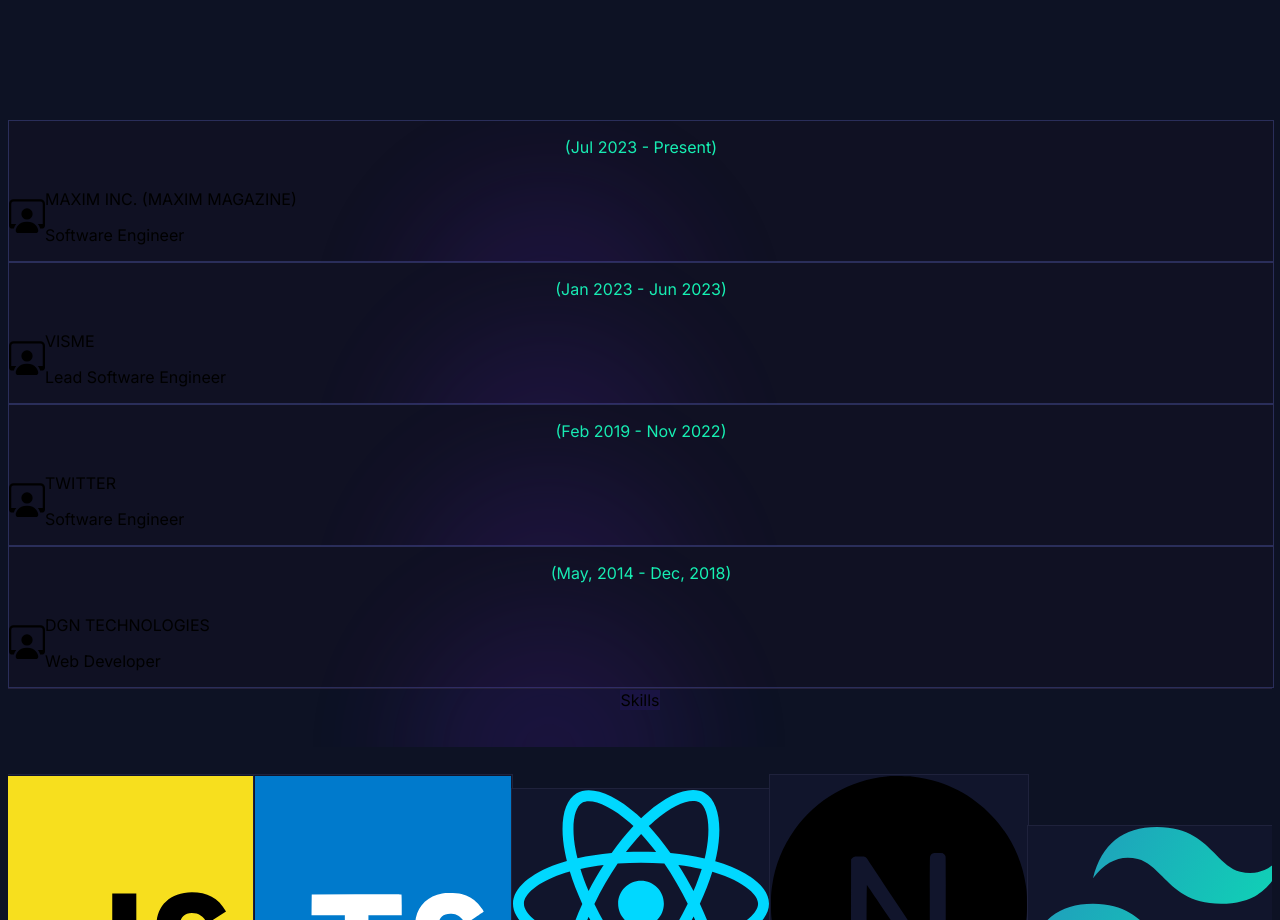
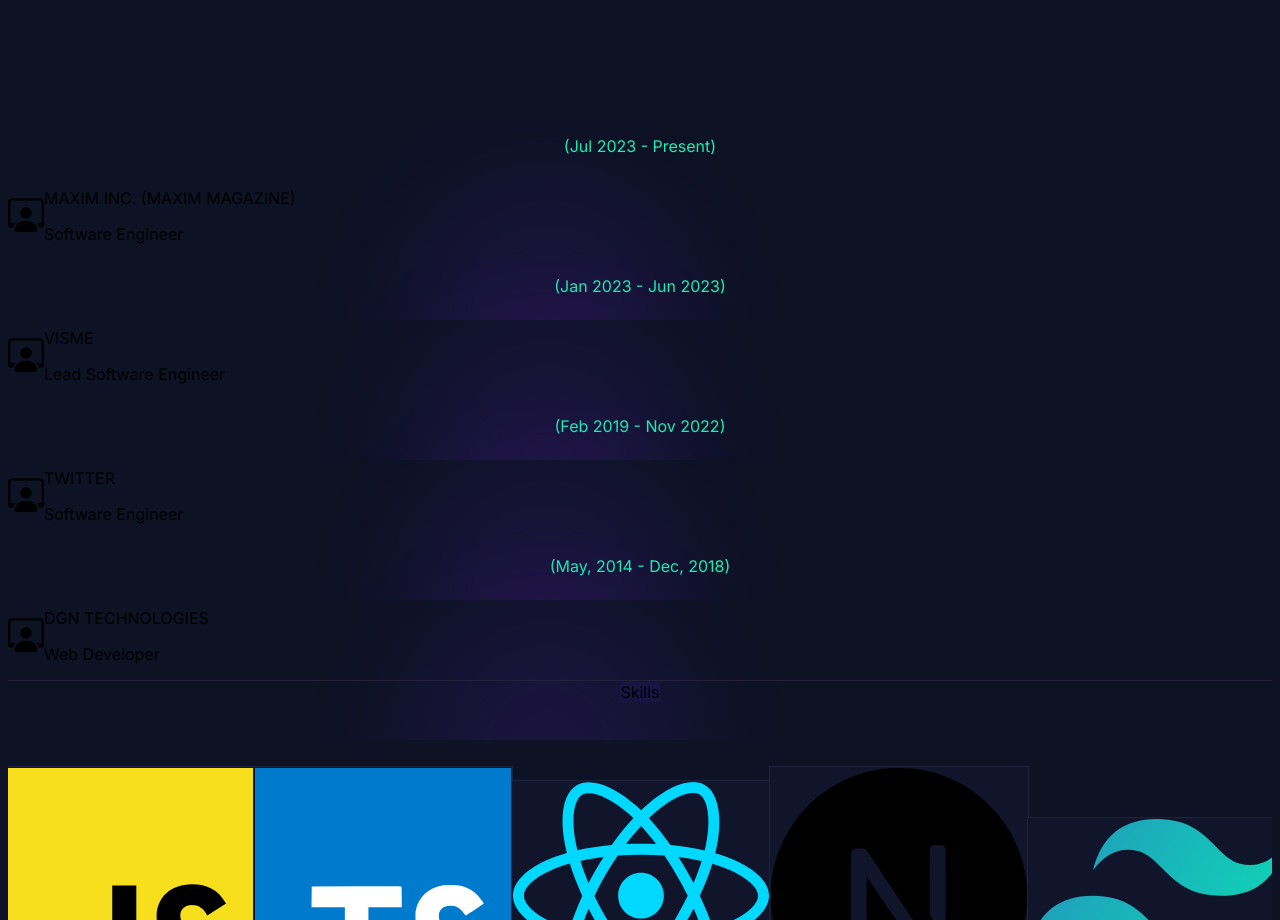
Before and after one commit to wlb-tycoon/kevin-lyu-portfolio, a Next.js app: page / in a window 1280 px wide. Shown: the part 2440-3360 px from the top of the page. Built offline with nearby package versions, Linux system fonts and the light colour scheme.

Commit message:
feat: add key

```diff
--- a/app/components/homepage/experience/index.jsx
+++ b/app/components/homepage/experience/index.jsx
@@ -5,7 +5,7 @@
 import { BsPersonWorkspace } from "react-icons/bs";
 import experience from "../../../assets/lottie/code.json";
 import AnimationLottie from "../../helper/animation-lottie";
-import GlowCard from "../../helper/glow-card";
+// import GlowCard from "../../helper/glow-card";
 
 function Experience() {
   return (
@@ -42,11 +42,11 @@
           <div>
             <div className="flex flex-col gap-6">
               {experiences.map((experience) => (
-                <GlowCard
-                  key={experience.id}
-                  identifier={`experience-${experience.id}`}
-                >
-                  <div className="p-3 relative">
+                // <GlowCard
+                //   key={experience.id}
+                //   identifier={`experience-${experience.id}`}
+                // >
+                <div className="p-3 relative" key={experience.id}>
                   <Image
                     src="/blur-23.svg"
                     alt="Hero"
@@ -67,13 +67,11 @@
                       <p className="text-base sm:text-xl mb-2 font-medium uppercase">
                         {experience.company}
                       </p>
-                        <p className="text-sm sm:text-base">
-                          {experience.title}
-                        </p>
+                      <p className="text-sm sm:text-base">{experience.title}</p>
                     </div>
                   </div>
                 </div>
-                </GlowCard>
+                // </GlowCard>
               ))}
             </div>
           </div>
```
Lines whose indentation alone changed are shown as unchanged.
